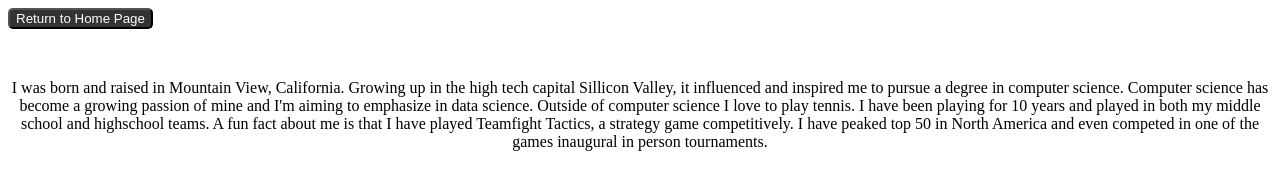
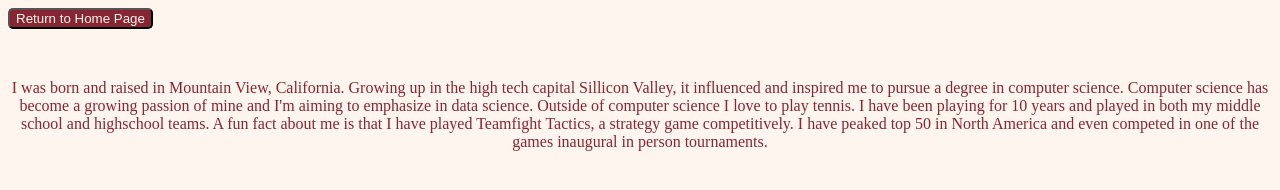
Before and after one commit to timle105/timle105.github.io, a plain HTML site: page websitePage2.html in a window 1280 px wide. Drawn offline with Linux system fonts and the light colour scheme.

Commit message:
updated page 2

```diff
--- a/page2.css
+++ b/page2.css
@@ -6,4 +6,5 @@
 #text{
     text-align: center;
     margin-top:50px;
+    color:#862633;
 }
--- a/websitePage2.html
+++ b/websitePage2.html
@@ -12,10 +12,10 @@
         }
     </script>
 </head>
-<body>
+<body style = "background-color: #FEF5EF;">
 
     <div id ="return">
-        <button style ="background-color:#333333 ; color: white; border-radius: 5px" onclick = "changePage()"> Return to Home Page</button>
+        <button style ="background-color:#862633 ; color: #FEF5EF; border-radius: 5px" onclick = "changePage()"> Return to Home Page</button>
     </div>
 
     <div id = "text">
```
